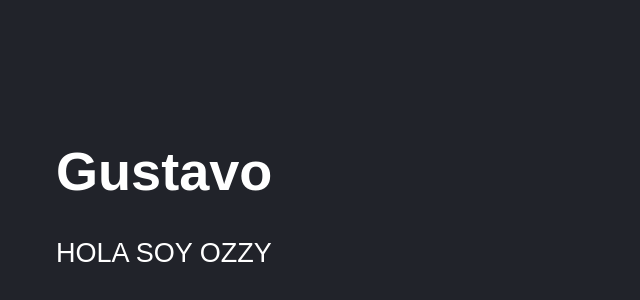
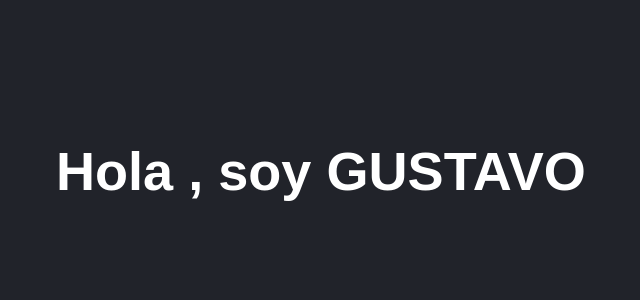
Before and after one commit to GusBauAr/Working-Repository-GUSTAVO, a React (Vite) app in the folder Course_React_GustavoBautista/03-counter-app-vite/: page / in a window 1280 px wide. Shown: the part 44-344 px from the top of the page, without its empty margins (92-732 px from the left). Built offline with nearby package versions, Linux system fonts and the light colour scheme.

Commit message:
Comunicación entre componentes - Props

```diff
--- a/Course_React_GustavoBautista/03-counter-app-vite/src/FirstApp.jsx
+++ b/Course_React_GustavoBautista/03-counter-app-vite/src/FirstApp.jsx
@@ -1,15 +1,23 @@
-
-export const FirstApp =() =>{
-
-    const newMessage = 'Gustavo'; //el newMessage esta dentro functional component
+//objeto de las props
+export const FirstApp =({title, subTitle}) =>{
 
     return(
         //esto es un sinomino de un fracmento, es un agrupador de otros elentos htmlen este caso tenemos neustro nodo padre (<></>)
         //y colocamos el newMessage en el H1 para que salga Gustavo
         <>
-        <h1>{ newMessage }</h1>
-        <p>HOLA SOY OZZY</p>
+        <h1>{title}</h1>
+        <p>{ subTitle}</p>
         </>
 
     );
 }
+
+
+//!IMPORTANTE
+//!comunicacion entre componentes props
+//todo lo que definamos en el main.jsx:
+// <React.StrictMode>
+//        <FirstApp title={"Hola , soy GUSTAVO"}/>
+//    </React.StrictMode>
+//
+//?son props que estamos  mandando del componente padre al componenete hijo que es mi aplicacion FirstApp.jsx
--- a/Course_React_GustavoBautista/03-counter-app-vite/src/main.jsx
+++ b/Course_React_GustavoBautista/03-counter-app-vite/src/main.jsx
@@ -9,6 +9,6 @@
 
 ReactDOM.createRoot(document.getElementById('root')).render(
     <React.StrictMode>
-        <FirstApp/>
+        <FirstApp title={"Hola , soy GUSTAVO"}/>
     </React.StrictMode>
 );
```
